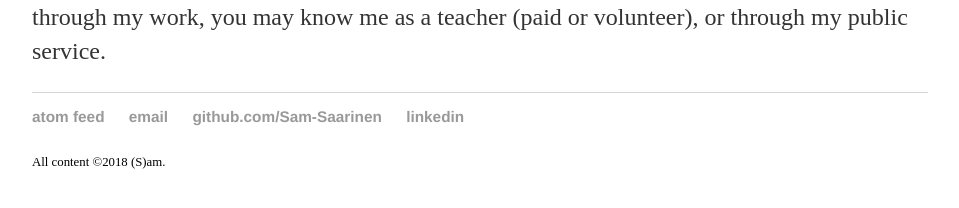
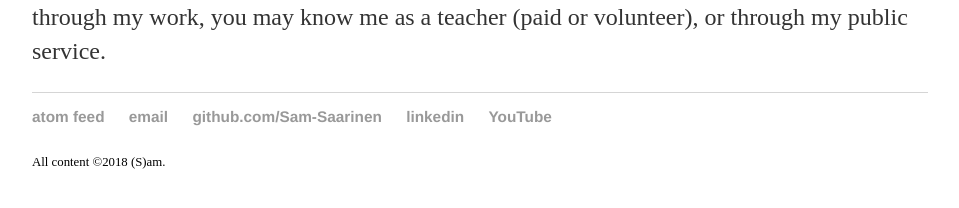
Before and after one commit to Sam-Saarinen/Sam-Saarinen.github.io, a Jekyll site: the page built from index.html, in a window 1280 px wide. Shown: the part 514-722 px from the top of the page, without its empty margins (160-1119 px from the left). Built offline with Jekyll 4.4.1, drawn with Linux system fonts in a browser that asks for light colours.

Commit message:
Add YouTube Link

```diff
--- a/_layouts/default.html
+++ b/_layouts/default.html
@@ -36,6 +36,7 @@
 	        		<li><a href="mailto:sam_saarinen@brown.edu">email</a></li>
 	        		<li><a href="https://github.com/Sam-Saarinen">github.com/Sam-Saarinen</a></li>
 				<li><a href="https://www.linkedin.com/in/sam-saarinen/">linkedin</a></li>
+				<li><a href="https://www.youtube.com/channel/UCNXQ5nckbdbRHZjZXk9GT_Q/featured">YouTube</a></li>
 			</ul>
 			<br>
 			All content ©2018 (S)am.
```
